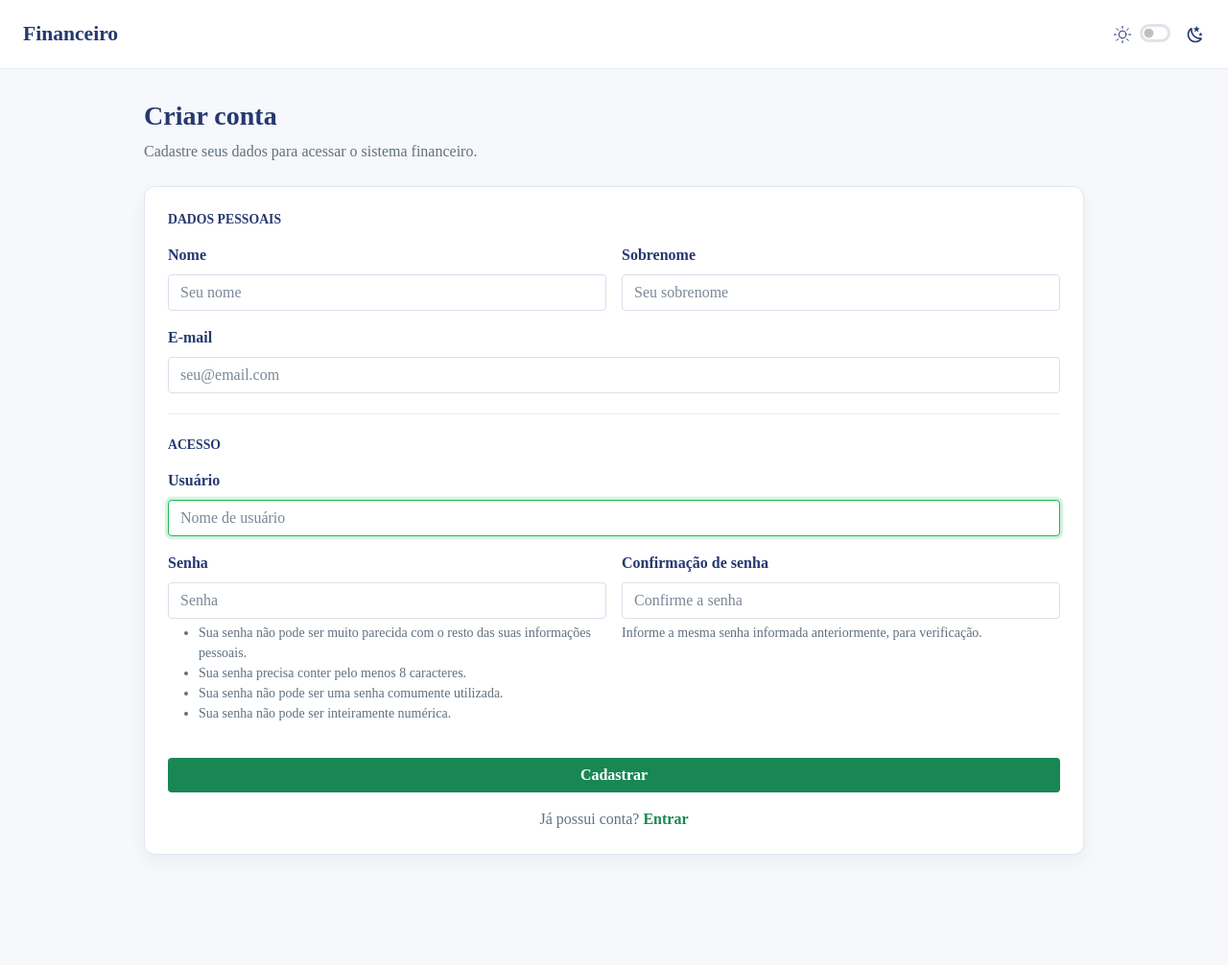
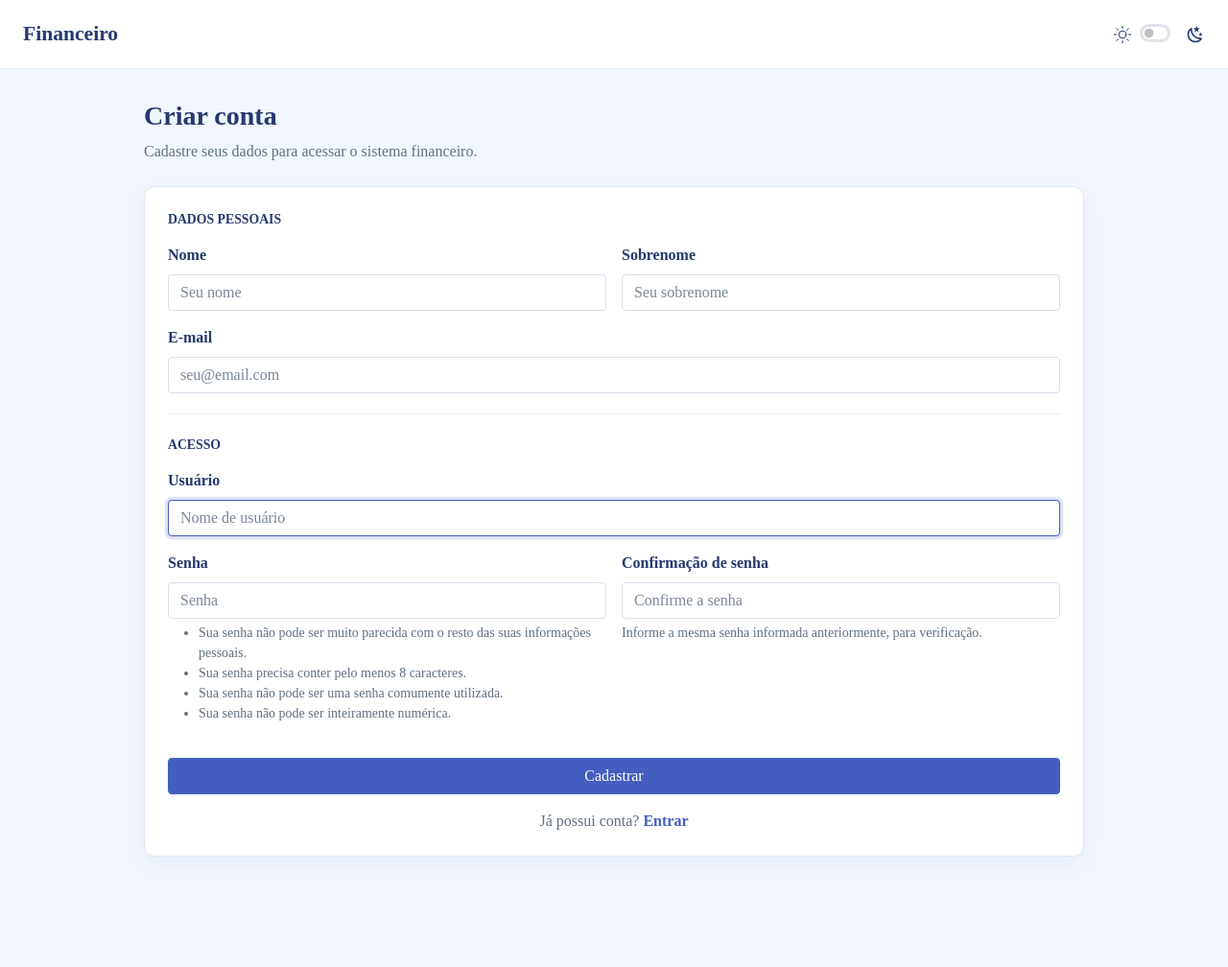
Before and after one commit to Francielp2/Sistema-financeiro-django, a Django app: page /cadastro/ in a window 1280 px wide. Shown: the whole page at 96% size. Before the commit the page ends 904 px from the top, so only its background shows below. Run offline with Django 5.2, Linux system fonts and the light colour scheme; some libraries are stand-ins or nearby versions.

Commit message:
padronização das cores dos formulários de loginn e cadastro

```diff
--- a/financeiro/templates/financeiro/usuarios/cadastro.html
+++ b/financeiro/templates/financeiro/usuarios/cadastro.html
@@ -102,7 +102,7 @@ Cadastro
                 </div>
             </section>
 
-            <button type="submit" class="btn btn-success w-100">
+            <button type="submit" class="btn btn-primary w-100">
                 Cadastrar
             </button>
 
--- a/financeiro/templates/financeiro/usuarios/login.html
+++ b/financeiro/templates/financeiro/usuarios/login.html
@@ -43,7 +43,7 @@ Login
                 {% endfor %}
             </section>
 
-            <button type="submit" class="btn btn-success w-100">
+            <button type="submit" class="btn btn-primary w-100">
                 Entrar
             </button>
 
--- a/static/css/style.css
+++ b/static/css/style.css
@@ -458,7 +458,7 @@ body.theme-dark .app-auth-topbar .theme-toggle {
 }
 
 .app-auth-main {
-  background-color: #f6f8fb;
+  background-color: #f2f7ff;
   color: #25396f;
 }
 
@@ -501,42 +501,42 @@ body.theme-dark .app-auth-topbar .theme-toggle {
 .app-auth-main .form-control:focus,
 .app-auth-main .form-select:focus {
   background-color: #ffffff;
-  border-color: #1db954;
-  box-shadow: 0 0 0 0.2rem rgba(29, 185, 84, 0.18);
+  border-color: #435ebe;
+  box-shadow: 0 0 0 0.2rem rgba(67, 94, 190, 0.18);
   color: #25396f;
 }
 
 .app-auth-main .text-danger,
 .app-auth-main .errorlist {
-  color: #b42318 !important;
+  color: #dc3545 !important;
 }
 
 .app-auth-main .alert-danger {
-  background-color: #fff1f0;
-  border-color: #ffccc7;
-  color: #a8071a;
+  background-color: #fff5f5;
+  border-color: #f5c2c7;
+  color: #b02a37;
 }
 
 .app-auth-main a {
-  color: #198754;
+  color: #435ebe;
   font-weight: 700;
 }
 
 .app-auth-main a:hover,
 .app-auth-main a:focus {
-  color: #146c43;
-}
-
-.app-auth-main .btn-success {
-  background-color: #198754;
-  border-color: #198754;
+  color: #364b98;
+}
+
+.app-auth-main .btn-primary {
+  background-color: #435ebe;
+  border-color: #435ebe;
   color: #ffffff;
 }
 
-.app-auth-main .btn-success:hover,
-.app-auth-main .btn-success:focus {
-  background-color: #157347;
-  border-color: #146c43;
+.app-auth-main .btn-primary:hover,
+.app-auth-main .btn-primary:focus {
+  background-color: #3950a2;
+  border-color: #364b98;
   color: #ffffff;
 }
 
```
Also changed, not shown: other parts of static/css/style.css (+13 -13 lines).
